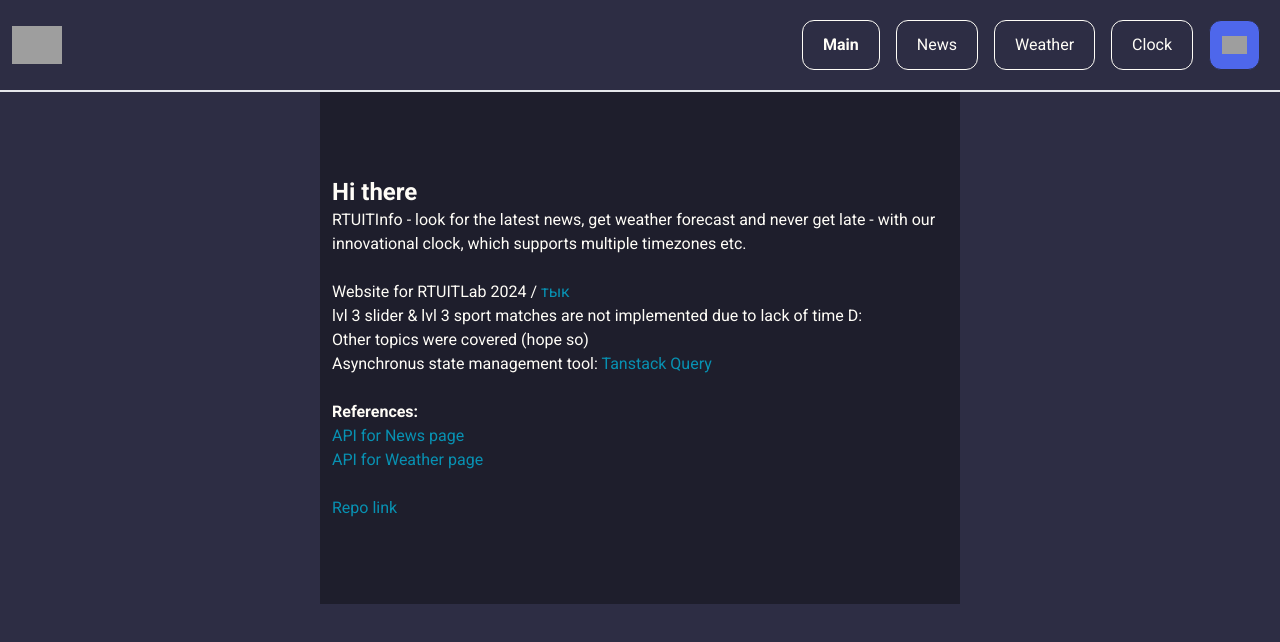
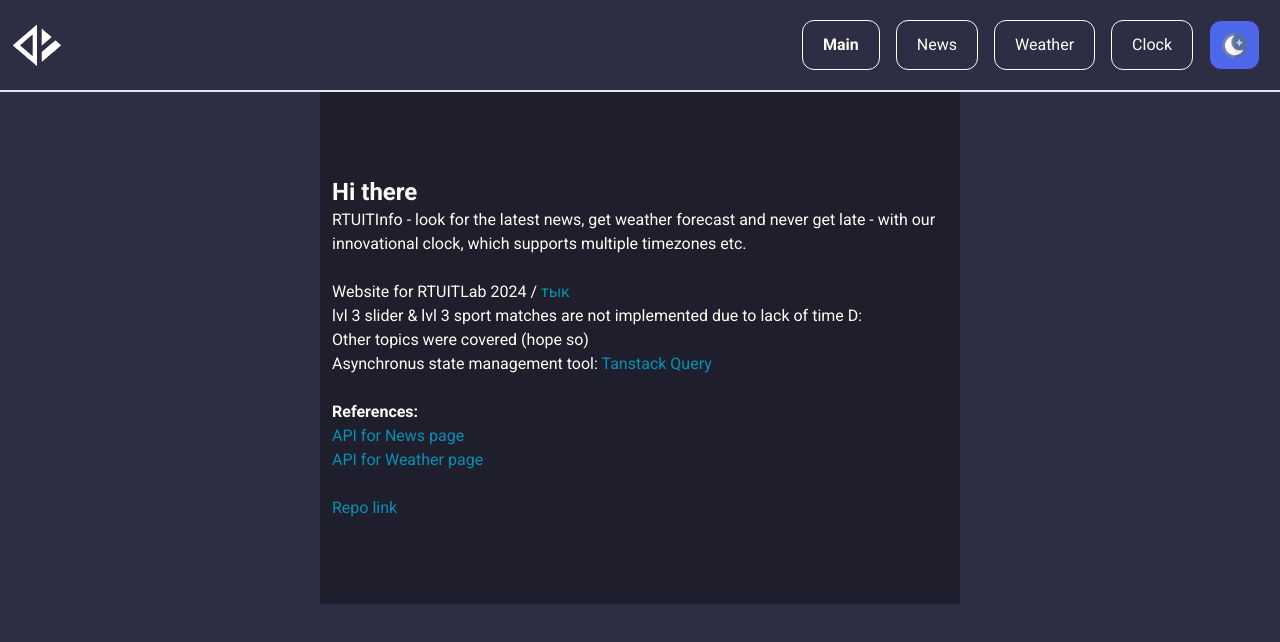
Before and after one commit to dimkasss/RTUITLab-recruit, a React (Vite) app: page / in a window 1280 px wide. Shown: the top 642 px of the page. Built offline with nearby package versions, Linux system fonts and the light colour scheme; grey boxes are pictures that could not be loaded.

Commit message:
fix: images import from /public

```diff
--- a/index.html
+++ b/index.html
@@ -2,7 +2,7 @@
 <html lang="en">
   <head>
     <meta charset="UTF-8" />
-    <link rel="icon" type="image/svg+xml" href="./src/assets/rtuitlab.ico" />
+    <link rel="icon" type="image/svg+xml" href="/rtuitlab.ico" />
     <meta name="viewport" content="width=device-width, initial-scale=1.0" />
     <title>RTUITLab Recruit</title>
   </head>
--- a/src/components/Navbar.tsx
+++ b/src/components/Navbar.tsx
@@ -2,8 +2,8 @@ import { useContext } from "react";
 import Button from "./Button";
 import { ThemeContext } from "./ThemeProvider";
 
-import RTUITLabLogoBlack from "../assets/logo-black.svg";
-import RTUITLabLogoLight from "../assets/logo-white.svg";
+import RTUITLabLogoBlack from "/logo-black.svg";
+import RTUITLabLogoLight from "/logo-white.svg";
 import NavButton from "./NavButton";
 import { Link } from "react-router-dom";
 
@@ -26,15 +26,9 @@ const Navbar = () => {
         <NavButton to="/clock">Clock</NavButton>
         <Button onClick={toggleTheme}>
           {theme === "light" ? (
-            <img
-              src="src/assets/lightmode.png"
-              className="w-[20px] md:w-[25px]"
-            />
+            <img src="/lightmode.png" className="w-[20px] md:w-[25px]" />
           ) : (
-            <img
-              src="src/assets/nightmode.png"
-              className="w-[20px] md:w-[25px]"
-            />
+            <img src="/nightmode.png" className="w-[20px] md:w-[25px]" />
           )}
         </Button>
       </div>
--- a/src/components/NewsItem.tsx
+++ b/src/components/NewsItem.tsx
@@ -71,11 +71,11 @@ const NewsItem: React.FC<INewsItem> = ({ article, fav, setFav }) => {
       >
         {fav.filter((f) => JSON.stringify(f) == JSON.stringify(article))
           .length > 0 ? (
-          <img src="src\assets\fav.svg" width="20px"></img>
+          <img src="/fav.svg" width="20px"></img>
         ) : theme === "light" ? (
-          <img src="src\assets\not-fav.svg" width="20px"></img>
+          <img src="/not-fav.svg" width="20px"></img>
         ) : (
-          <img src="src\assets\not-fav-dark.svg" width="20px"></img>
+          <img src="/not-fav-dark.svg" width="20px"></img>
         )}
       </Button>
     </div>
```
